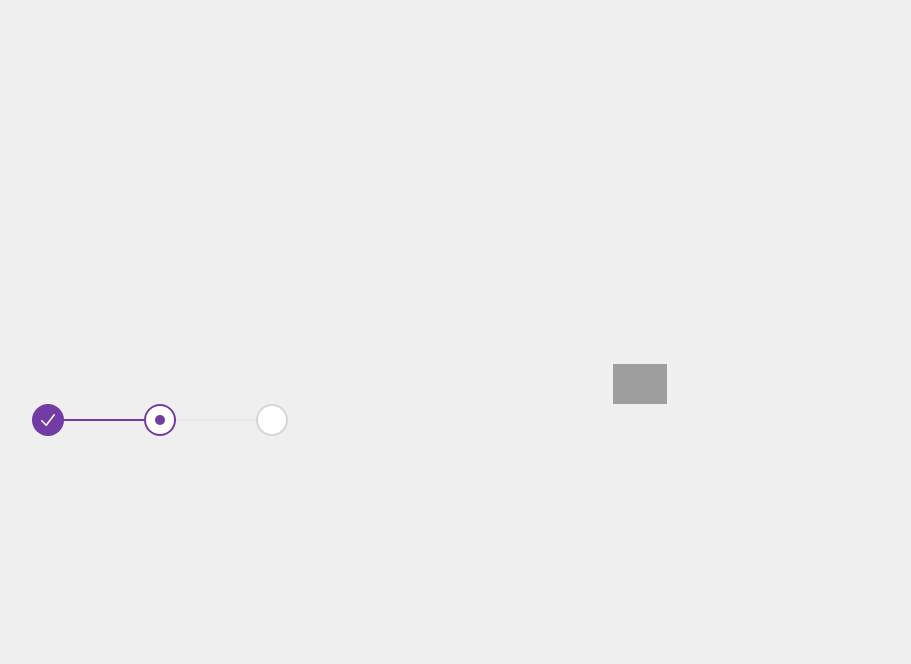
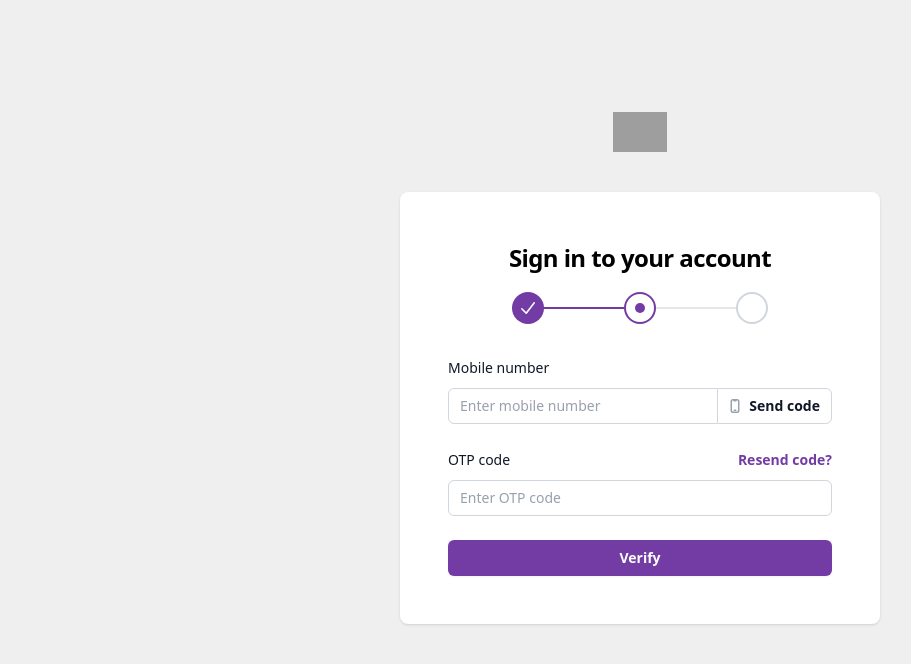
Before and after one commit to bot19/id4me-onboarding-flow-practice, a React (Vite) app: page / in a window 1280 px wide. Shown: the top 664 px of the page, without its empty margins (0-911 px from the left). Built offline with nearby package versions, Linux system fonts and the light colour scheme; grey boxes are pictures that could not be loaded.

Commit message:
OnboardForm WIP - s1

```diff
--- a/src/components/onboardForm/index.tsx
+++ b/src/components/onboardForm/index.tsx
@@ -1,9 +1,100 @@
 import { ProgressIndicator } from '../../ui';
+import { DevicePhoneMobileIcon } from '@heroicons/react/16/solid';
 
 export const OnboardForm = () => {
   return (
-    <div>
-      <ProgressIndicator />
+    <div className="mt-10 mb-16 sm:mx-auto sm:w-full sm:max-w-[480px]">
+      <main className="bg-white px-6 py-12 shadow-sm sm:rounded-lg sm:px-12">
+        <h2 className="mb-4 text-center text-2xl/9 font-bold tracking-tight text-secondary">
+          Sign in to your account
+        </h2>
+
+        <div className="mb-8 flex justify-center">
+          <ProgressIndicator />
+        </div>
+
+        <form action="#" method="POST" className="space-y-6">
+          <div>
+            <label
+              htmlFor="mobile"
+              className="block text-sm/6 font-medium text-gray-900"
+            >
+              Mobile number
+            </label>
+            <div className="mt-2 flex">
+              <input
+                id="mobile"
+                name="mobile"
+                type="text"
+                required
+                autoComplete="tel"
+                placeholder="Enter mobile number"
+                className="block w-full rounded-l-md bg-white px-3 py-1.5 text-base text-gray-900 outline-1 -outline-offset-1 outline-gray-300 placeholder:text-gray-400 focus:outline-2 focus:-outline-offset-2 focus:outline-primary sm:text-sm/6 -mr-px"
+              />
+              <button
+                type="button"
+                className="flex shrink-0 items-center gap-x-1.5 rounded-r-md bg-white px-3 py-2 text-sm font-semibold text-gray-900 outline-1 -outline-offset-1 outline-gray-300 hover:bg-gray-50 focus:relative focus:outline-2 focus:-outline-offset-2 focus:outline-primary"
+              >
+                <DevicePhoneMobileIcon
+                  aria-hidden="true"
+                  className="-ml-0.5 size-4 text-gray-400"
+                />
+                Send code
+              </button>
+            </div>
+          </div>
+
+          <div>
+            <div className="flex items-center justify-between">
+              <label
+                htmlFor="password"
+                className="block text-sm/6 font-medium text-gray-900"
+              >
+                OTP code
+              </label>
+              <div className="text-sm">
+                <a
+                  href="https://www.google.com"
+                  className="font-semibold text-primary hover:text-primary"
+                >
+                  Resend code?
+                </a>
+              </div>
+            </div>
+            <div className="mt-2">
+              <input
+                id="otpCode"
+                name="otpCode"
+                type="text"
+                required
+                autoComplete="one-time-code"
+                placeholder="Enter OTP code"
+                className="block w-full rounded-md bg-white px-3 py-1.5 text-base text-gray-900 outline-1 -outline-offset-1 outline-gray-300 placeholder:text-gray-400 focus:outline-2 focus:-outline-offset-2 focus:outline-primary sm:text-sm/6"
+              />
+            </div>
+          </div>
+
+          <div>
+            <button
+              type="submit"
+              className="flex w-full justify-center rounded-md bg-primary px-3 py-1.5 text-sm/6 font-semibold text-white shadow-xs hover:bg-primary focus-visible:outline-2 focus-visible:outline-offset-2 focus-visible:outline-primary"
+            >
+              Verify
+            </button>
+          </div>
+        </form>
+      </main>
     </div>
   );
 };
+
+{
+  /* <div>
+<button
+  type="button"
+  className="inline-flex items-center rounded-md bg-white px-3 py-2 text-sm font-semibold text-gray-900 shadow-xs ring-1 ring-gray-300 ring-inset hover:bg-gray-50 focus-visible:outline-2 focus-visible:outline-offset-2 focus-visible:outline-primary"
+>
+  Contact sales
+</button>
+</div> */
+}
```
